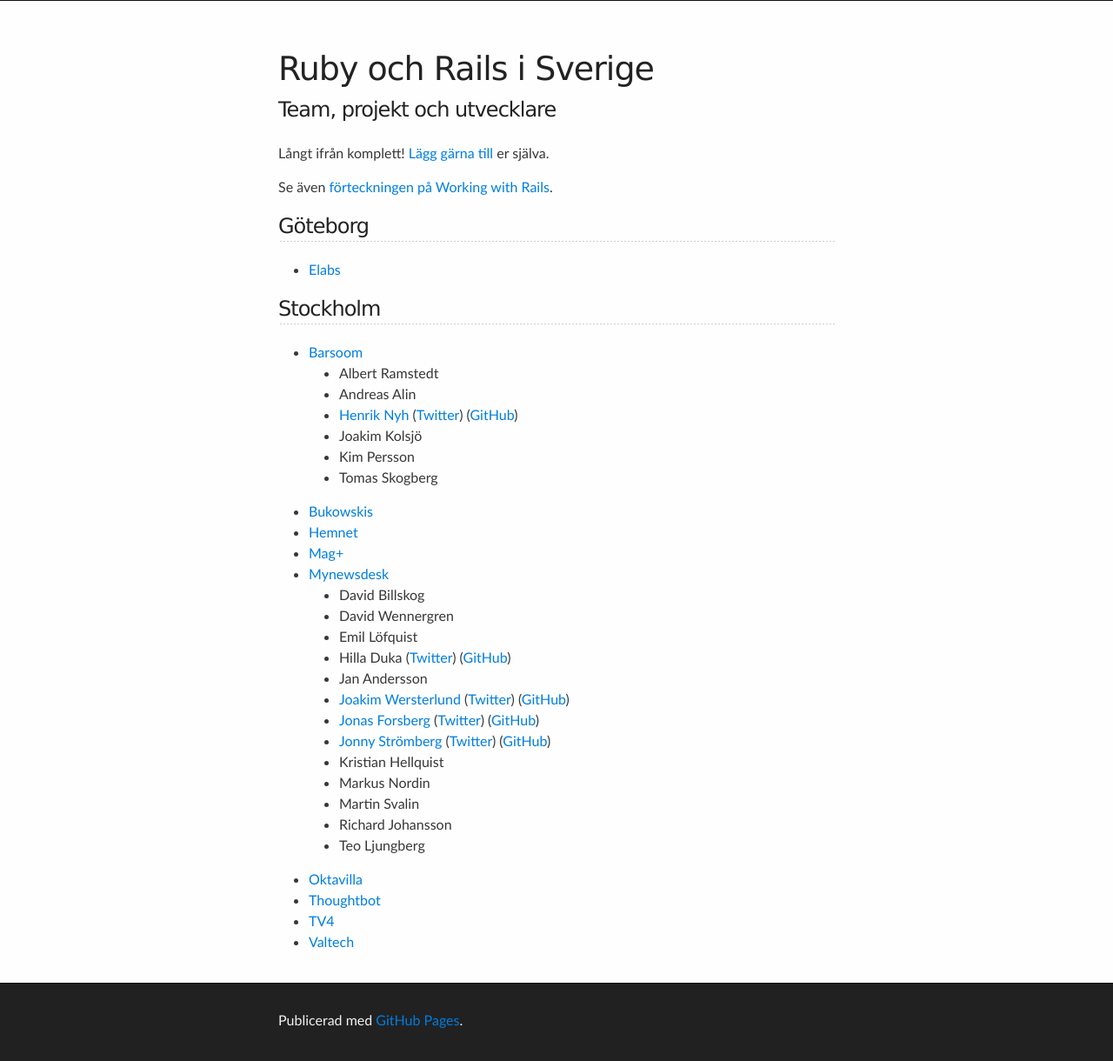
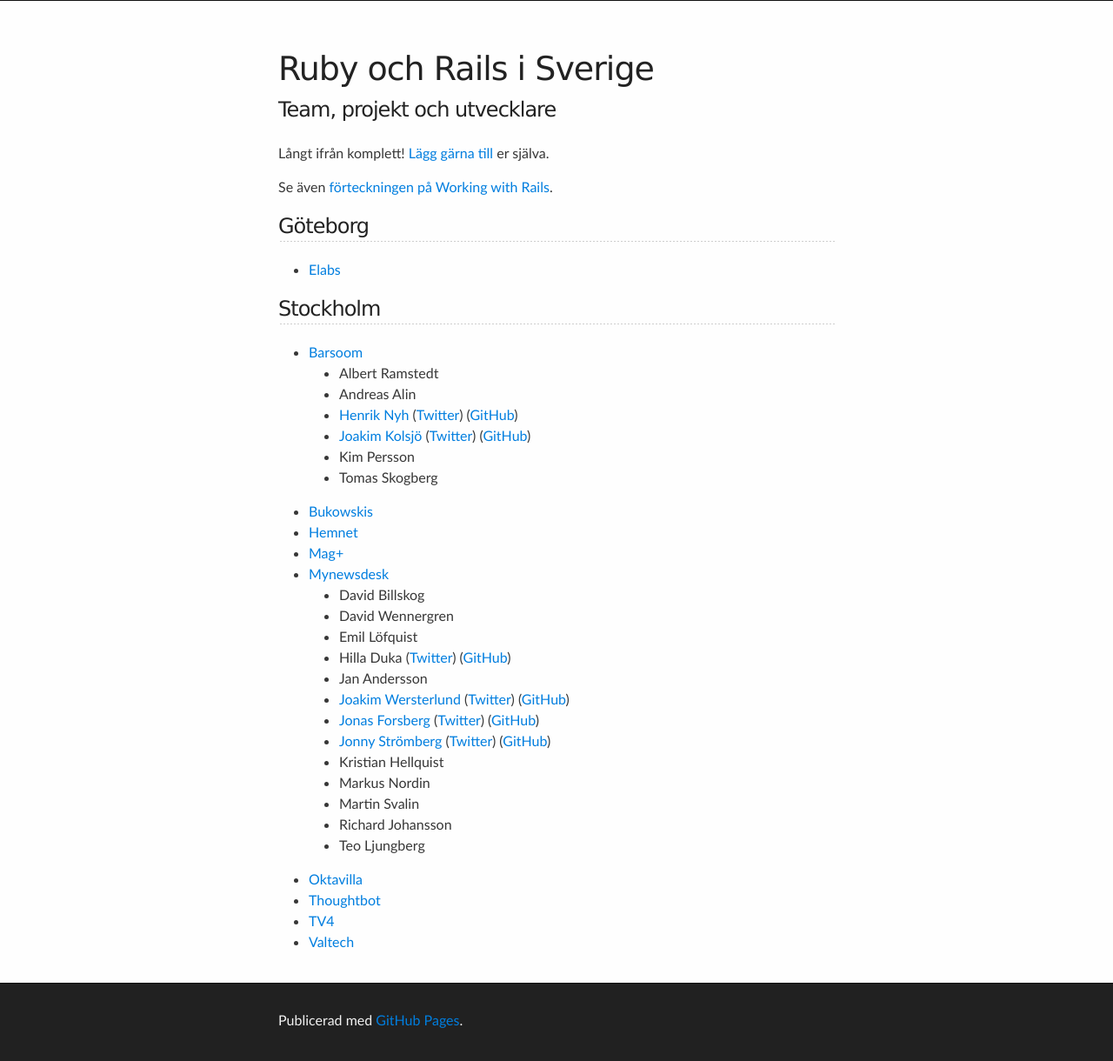
Before and after one commit to rails-se/rails-se.github.com, a Jekyll site: the page built from directory.md, in a window 1280 px wide. Shown: the whole page at 87% size. Built offline with Jekyll 4.4.1, drawn with Linux system fonts in a browser that asks for light colours.

Commit message:
Update directory.md

```diff
--- a/directory.md
+++ b/directory.md
@@ -39,7 +39,11 @@ Se även [förteckningen på Working with Rails](http://www.workingwithrails.com
         {% assign twitter = 'henrik' %}{% include twitter.html %}
         {% assign github = 'henrik' %}{% include github.html %}
       </li>
-      <li>Joakim Kolsjö</li>
+      <li>
+        <a href="https://twitter.com/joakimk">Joakim Kolsjö</a>
+        {% assign twitter = 'joakimk' %}{% include twitter.html %}
+        {% assign github = 'joakimk' %}{% include github.html %}
+      </li>
       <li>Kim Persson</li>
       <li>Tomas Skogberg</li>
     </ul>
```
